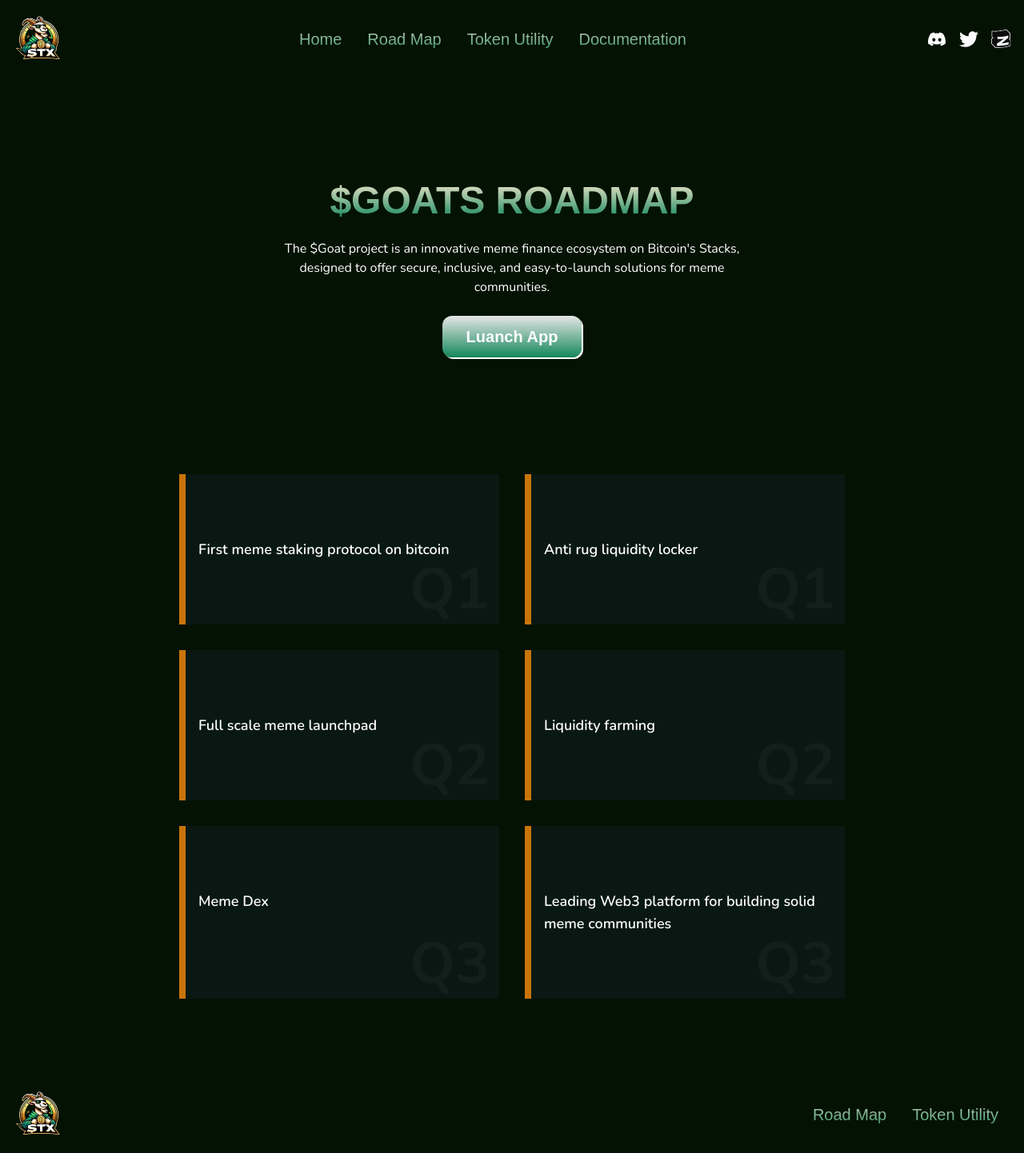
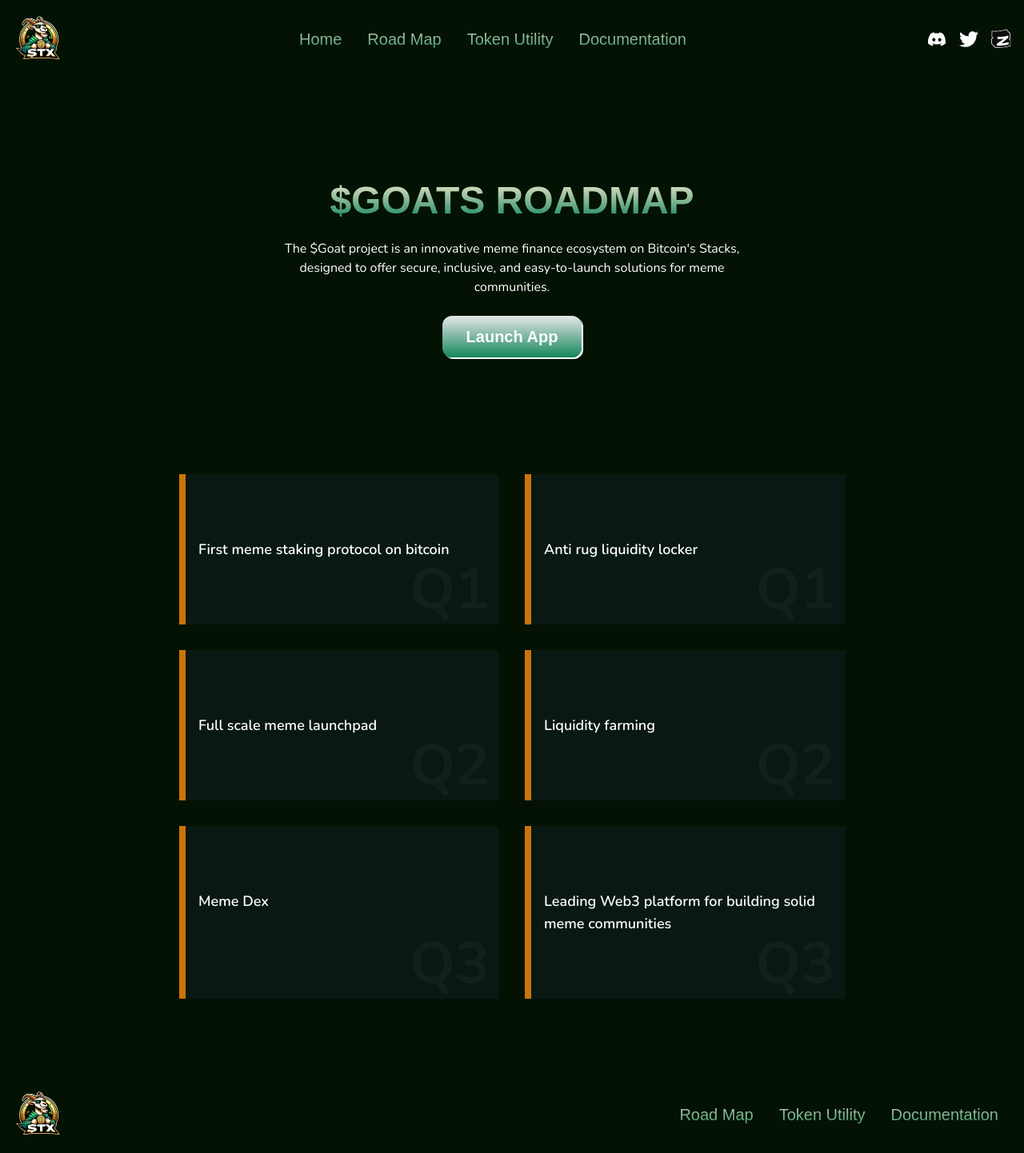
Before and after one commit to yhoungdev/goat-stx, a React (Vite) app: page /roadmap in a window 1280 px wide. Shown: the whole page at 80% size. Built offline with nearby package versions, Linux system fonts and the light colour scheme; a web font is replaced by a local one.

Commit message:
update description

```diff
--- a/index.html
+++ b/index.html
@@ -4,7 +4,9 @@
     <meta charset="UTF-8" />
     <link rel="icon" type="image/svg+xml" href="/logo.png" />
     <meta name="viewport" content="width=device-width, initial-scale=1.0" />
+    <meta name="description" content="meme finance layer on bitcoin" />
     <title>GREATEST OF ALL TIME ($GOAT) </title>
+
   </head>
   <body>
     <div id="root"></div>
--- a/src/components/footer.tsx
+++ b/src/components/footer.tsx
@@ -10,7 +10,7 @@ const Footer = () => {
           <img src="/logo.png" width={"65"} />
         </a>
       </div>
-      <div className="flex justify-center mb-4 md:mb-0 w-full md:w-auto">
+      <div className="flex flex-wrap justify-center mb-4 md:mb-0 w-full md:w-auto">
         <Link
           to="/roadmap"
           className="text-white px-4 py-2 hover:underline title_element default-text text-xl"
@@ -24,6 +24,16 @@ const Footer = () => {
         >
           Token Utility
         </Link>
+
+        <a
+              href="https://docs.memegoat.io/"
+              className="text-white px-4 py-2 hover:underline title_element default-text text-xl"
+            >
+              Documentation
+            </a>
+
+
+
       </div>
 
     </footer>
--- a/src/components/hero.tsx
+++ b/src/components/hero.tsx
@@ -23,7 +23,11 @@ const Hero = () => {
           >
             MEME FINANCE LAYER OF BITCOIN
           </h1>
-          <Button className="">Launch App</Button>
+
+          <a href="https://docs.memegoat.io/" target="_blank">
+            <Button className="">Launch App</Button>
+          </a>
+
         </div>
       </div>
     </div>
--- a/src/page/roadmap.tsx
+++ b/src/page/roadmap.tsx
@@ -21,7 +21,10 @@ const Roadmap = () => {
           </p>
 
           <div className="my-[4em]">
-          <Button>Luanch App</Button>
+          <a href="https://docs.memegoat.io/" target="_blank">
+            <Button className="">Launch App</Button>
+          </a>
+
           </div>
         </div>
       </section>
```
